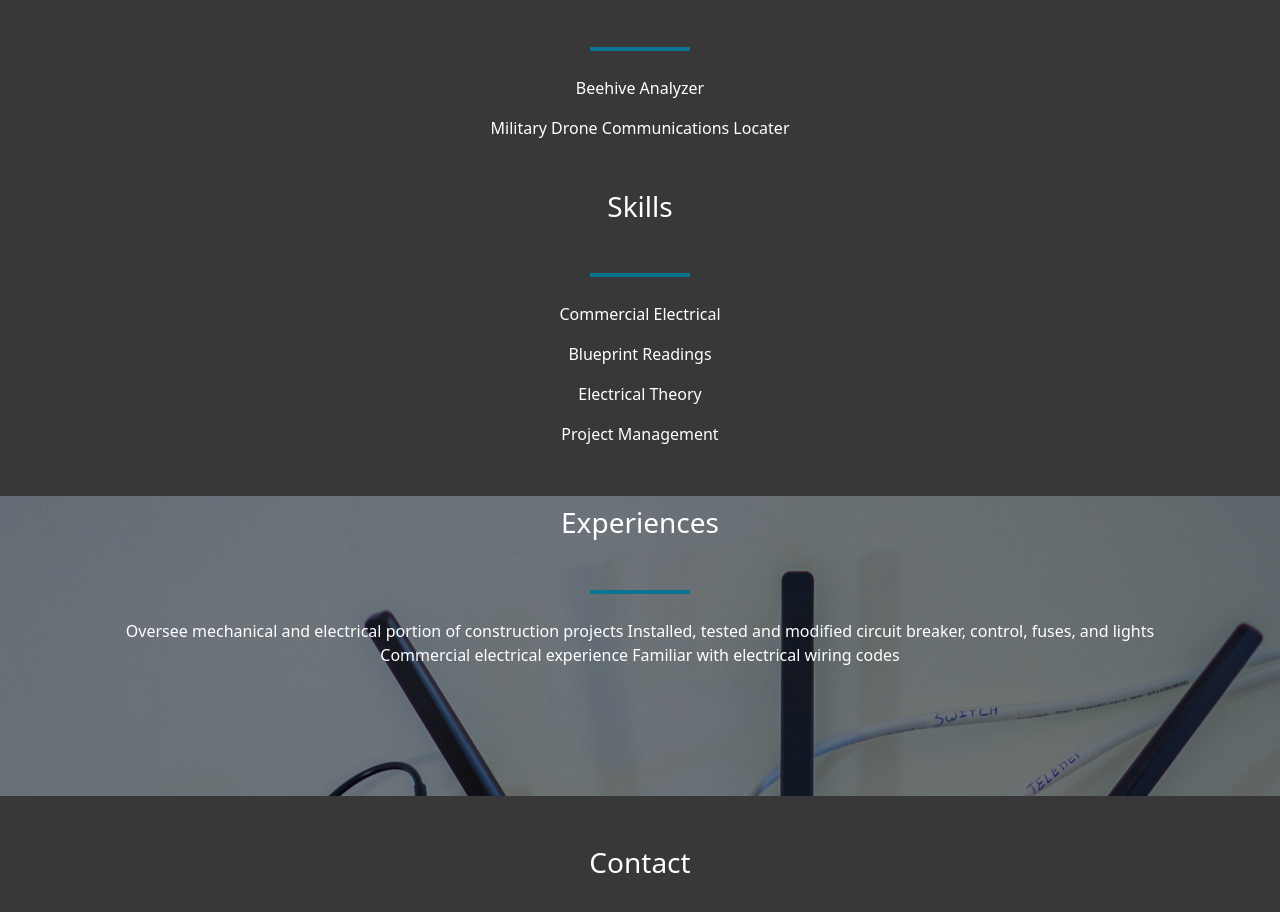
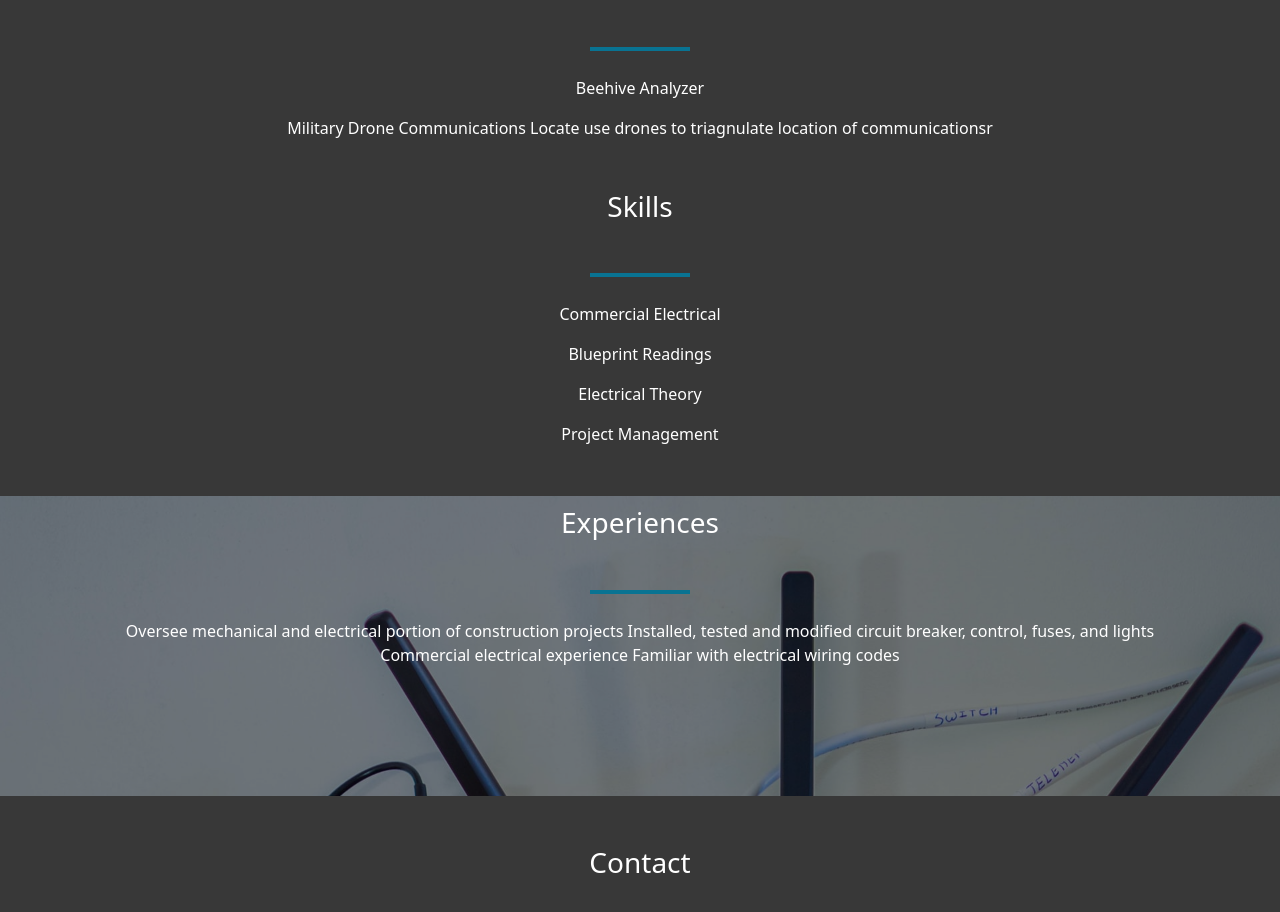
Before and after one commit to Huchimama/Huchimama.github.io, a plain HTML site: page index.html in a window 1280 px wide. Shown: the part 1051-1963 px from the top of the page. Drawn offline with nearby package versions, Linux system fonts and the light colour scheme.

Commit message:
Update index.html

```diff
--- a/index.html
+++ b/index.html
@@ -84,7 +84,7 @@
         <p class="text-center">Beehive Analyzer</p>
       </div>
       <div class="col drone">
-        <p class="text-center">Military Drone Communications Locater</p>
+        <p class="text-center">Military Drone Communications Locate use drones to triagnulate location of communicationsr</p>
       </div>
     </div>
 
```
